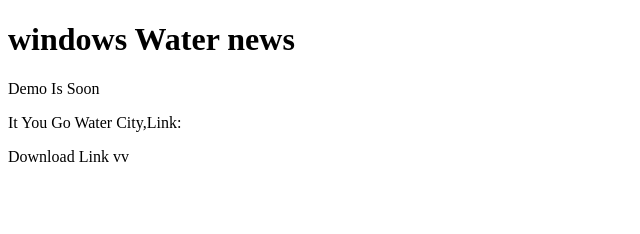
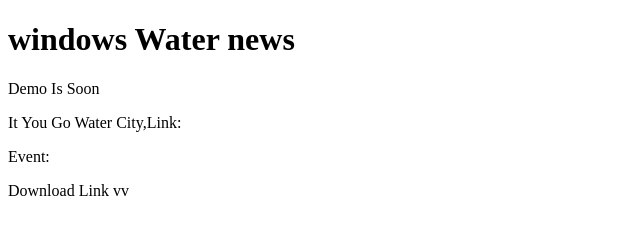
Before and after one commit to Leven-mok/Leven-mok.GitHub.io, a plain HTML site: page index.html in a window 1280 px wide. Shown: the whole page, without its empty margins (0-640 px from the left). Drawn offline with Linux system fonts and the light colour scheme.

Commit message:
Update index.html

```diff
--- a/index.html
+++ b/index.html
@@ -4,6 +4,7 @@
 <h1>windows Water news</h1>
 <p>Demo Is Soon</p>
 <p>It You Go Water City,Link: <href="https://sites.google.com/view/water-city/stock"> </p>
+<p>Event:<href="Leven-mok.GitHub.io/Event.html"> </p>
 <p>Download Link vv </p>
   <a href="https://github.com/leven-mok/WindowsWater"> </a>
 </body>
```
